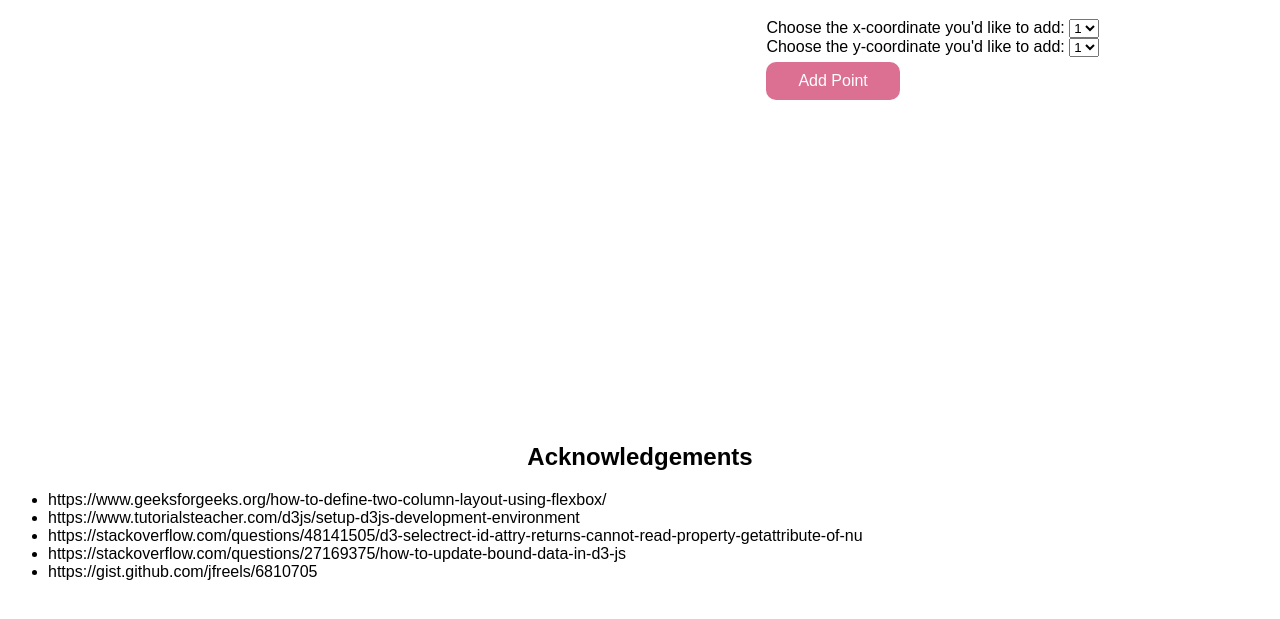
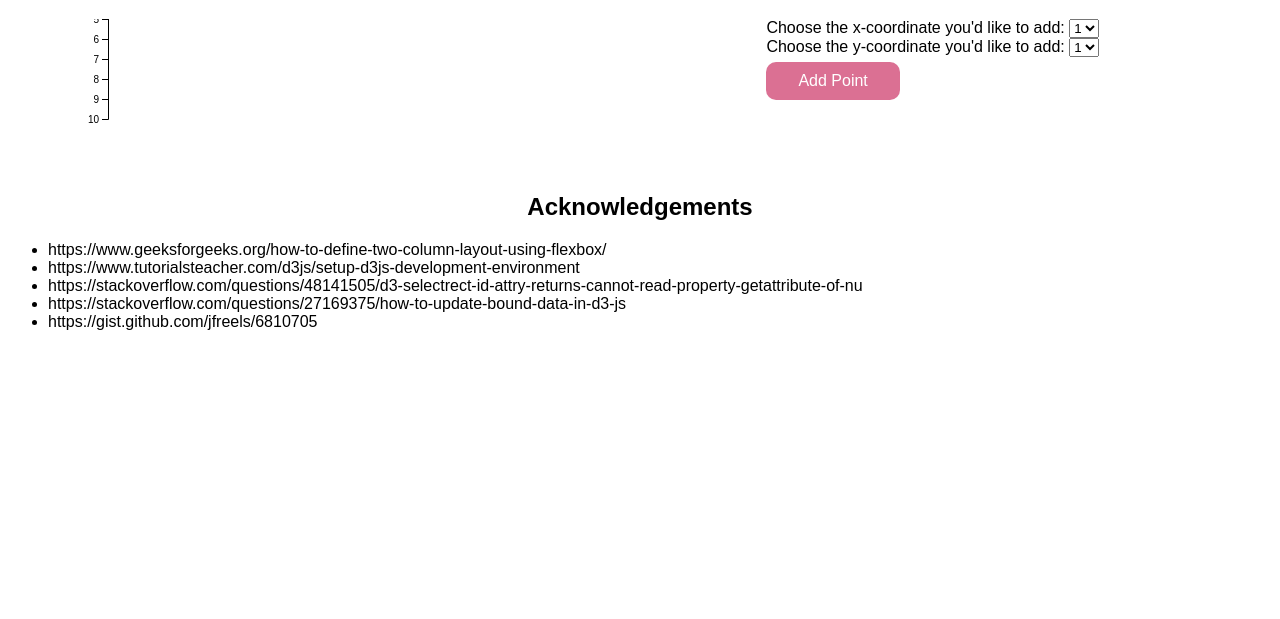
Before and after one commit to DS4200-S23-Class/hw-05-adri-pat, a plain HTML site: page index.html in a window 1280 px wide. Shown: the part 61-680 px from the top of the page. Drawn offline with Linux system fonts and the light colour scheme.

Commit message:
working bar plot

```diff
--- a/index.html
+++ b/index.html
@@ -11,7 +11,9 @@
     <h1 class="centered">hw-04: Event Handling</h1>
     <div class="container">
       <div class="col1">
-        <svg width="500" height="400"></svg>
+        <div id="scatterplot"></div>
+        <div id="chart"></div>
+        <!--<svg width="500" height="400"></svg> !-->
       </div>
       <div class="col2">
         <!-- dropdown for x value -->
```
